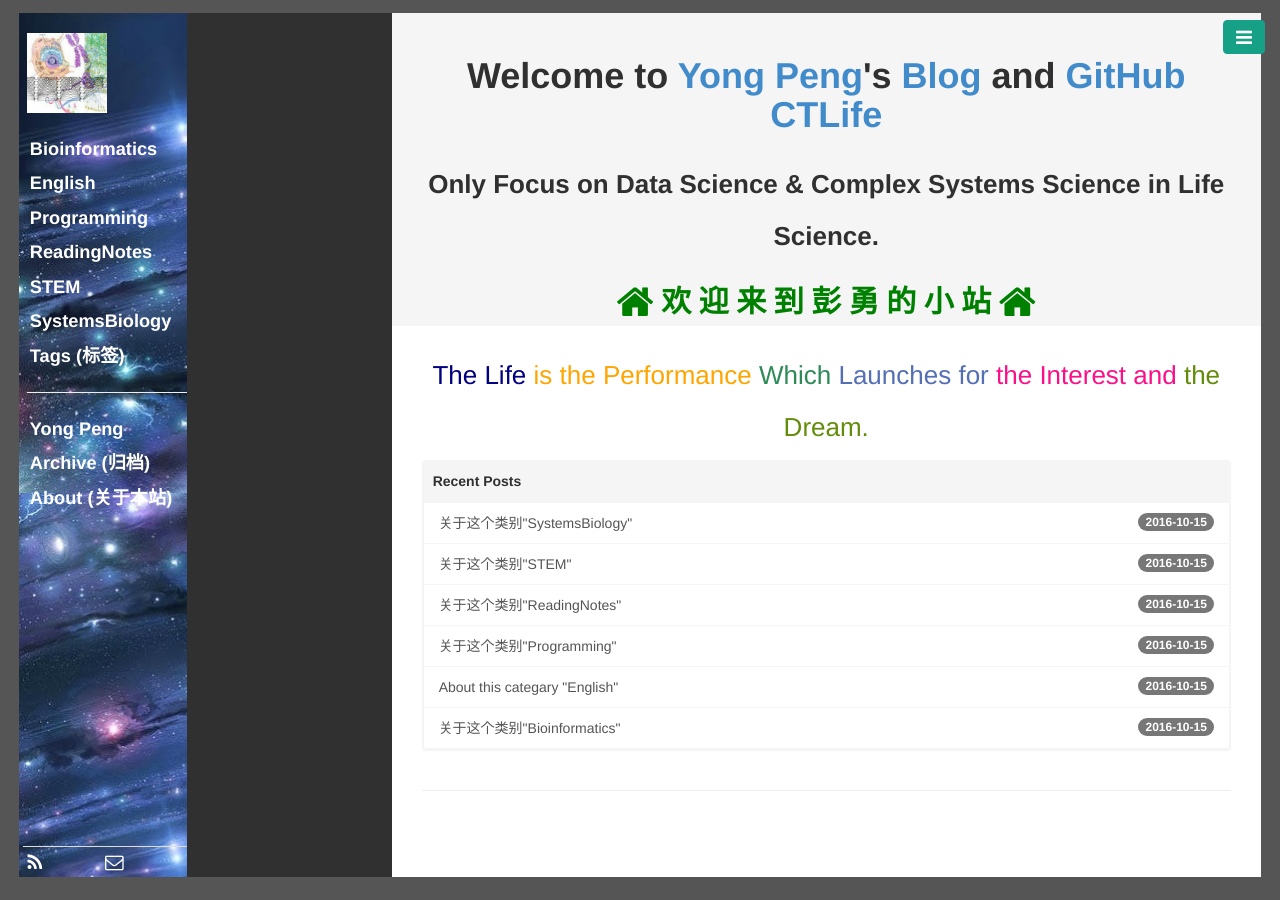
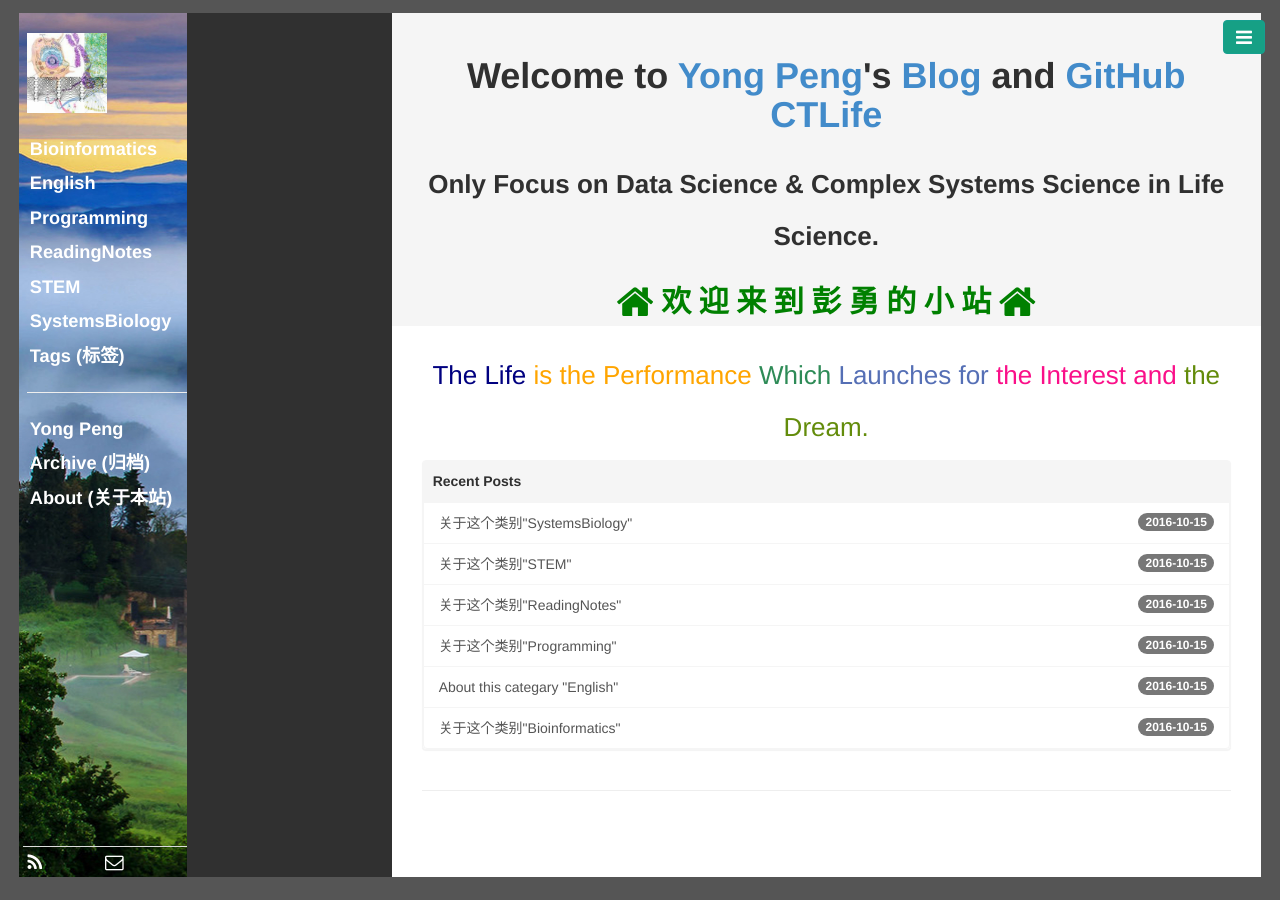
Before and after one commit to CTLife/CTLife.github.io, a Jekyll site: the page built from index.html, in a window 1280 px wide. Built offline with Jekyll 4.4.1, drawn with Linux system fonts in a browser that asks for light colours; Markdown is read by kramdown in place of the engine named in the settings; the list of posts is cut into pages by our own code.

Commit message:
Update base.css

```diff
--- a/public/css/base.css
+++ b/public/css/base.css
@@ -24,7 +24,7 @@
 /* 左侧导航栏 */
 .aside1 {
   background-color: rgba(0,102,51, 1);
-  background-image: url(/public/img/logo-2.jpg);
+  background-image: url(/public/img/logo-3.jpg);
   width: 45%;
   height: 100%;
   padding-left: 2%;
```
